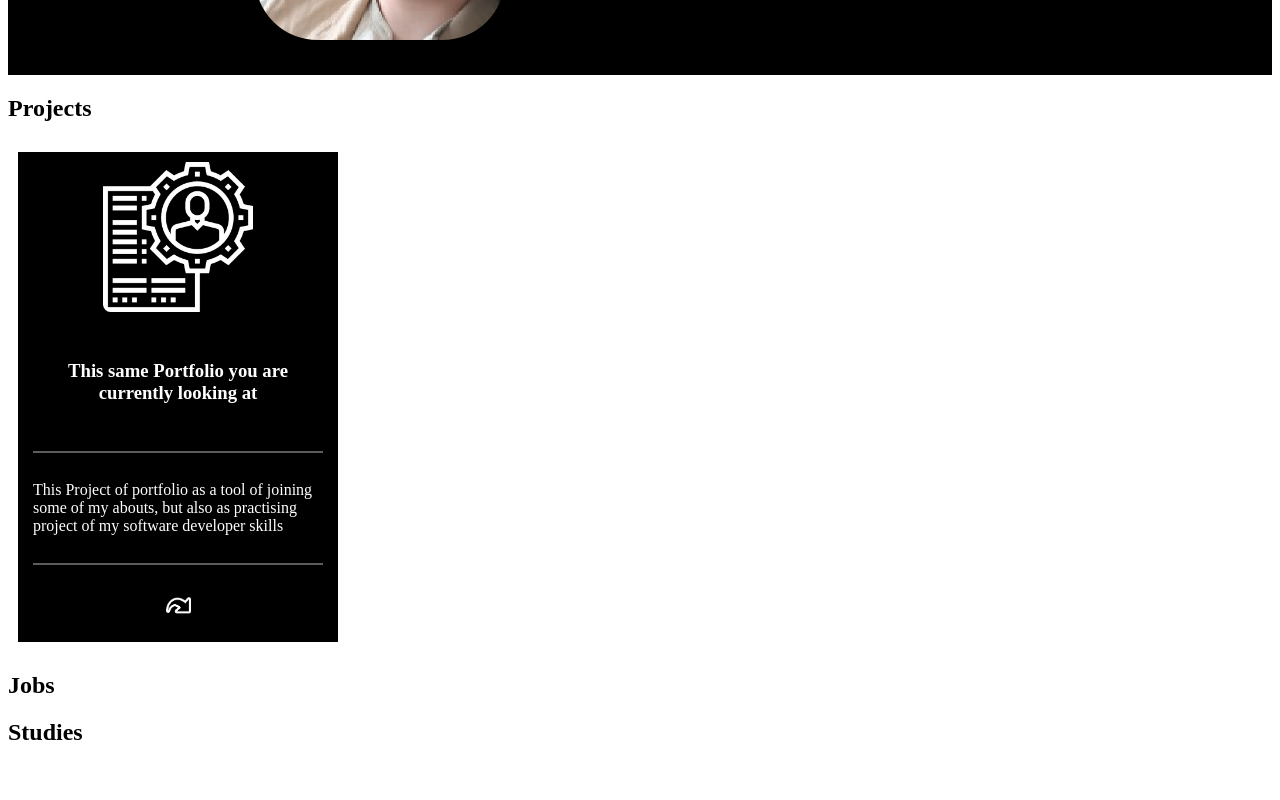
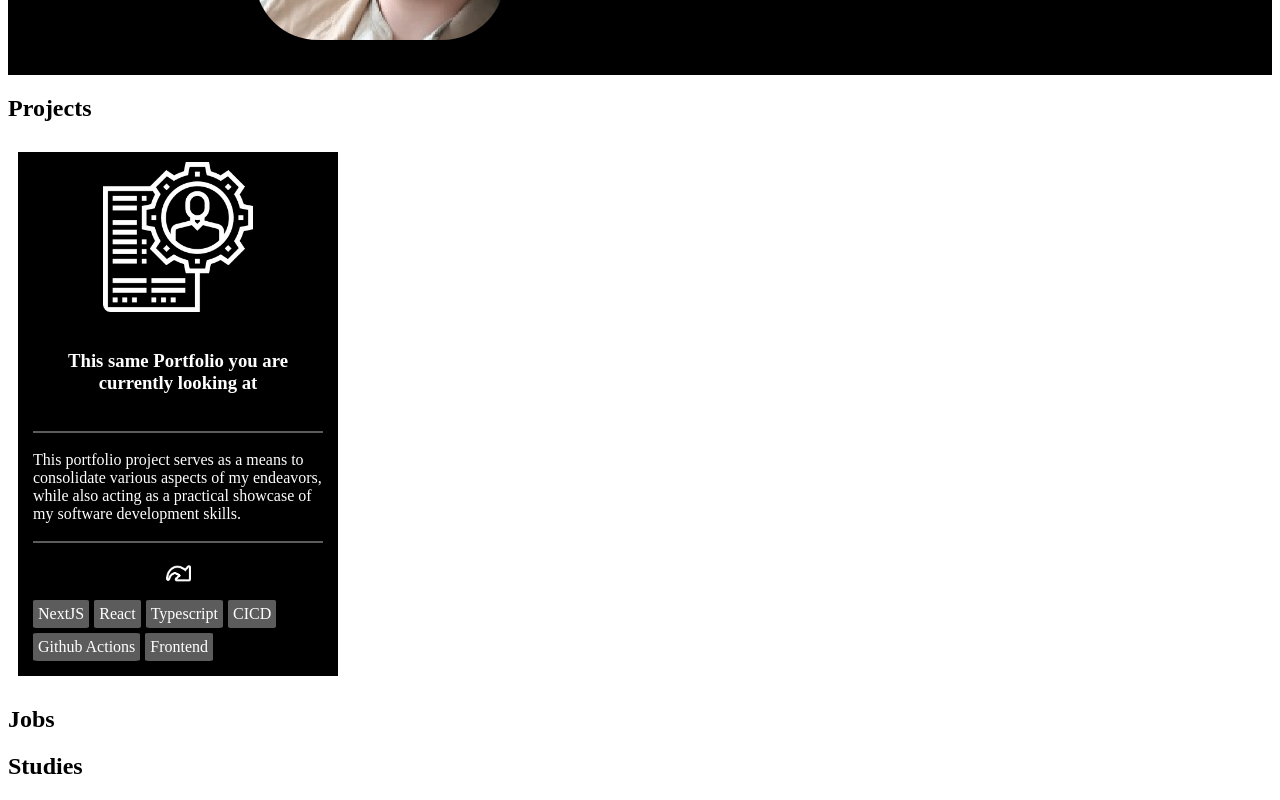
Before and after one commit to Deffohn/portfolio-website, a Next.js app in the folder app/: page / in a window 1280 px wide. Shown: the part 375-1175 px from the top of the page. Before the commit the page ends 1141 px from the top, so only its background shows below. Built offline with nearby package versions, Linux system fonts and the light colour scheme.

Commit message:
✨ finalizing the project display on the home page

```diff
--- a/app/components/Projects/Projects.module.css
+++ b/app/components/Projects/Projects.module.css
@@ -7,6 +7,10 @@
   .projectPicture {
     width: 50%;
     height: 50%;
+  }
+
+  .projectContentTagItem {
+    margin-left: 2px;
   }
 }
 
@@ -20,6 +24,11 @@
     width: 30%;
     height: 30%;
   }
+
+  .projectContentTagsList {
+    justify-content: space-between;
+  }
+
 }
 
 .project {
@@ -47,7 +56,6 @@
 
 .projectContent {
   flex: 1;
-  margin-bottom: 10px;
 }
 
 .projectPicture {
@@ -110,3 +118,25 @@
   margin-left: auto;
   margin-right: auto;
 }
+
+.projectContentTagsList {
+  display: flex;
+  flex-wrap: wrap;
+  margin-bottom: 10px;
+}
+
+.projectContentTagItem {
+  display: wrap;
+  vertical-align: middle;
+  background: rgb(92, 92, 92);
+  border-radius: 5%;
+  margin-left: 5px;
+  margin-bottom: 5px;
+}
+
+.projectContentTagText {
+  display: flex;
+  margin: 5px;
+  color: white;
+  text-align: center;
+}
--- a/app/components/Projects/Projects.tsx
+++ b/app/components/Projects/Projects.tsx
@@ -85,6 +85,23 @@ const ProjectComponent: React.FC<{contentInput: ProjectContentInput}> = (
           </div>
 
         }
+        { /* {project tags} */
+          contentInput.projectTags && contentInput.projectTags?.length != 0 &&
+
+          <div className={styles.projectContentTagsList}>
+            {
+              contentInput.projectTags.map((tag: string, projectTagIndex) => {
+                return (
+                  <div className={styles.projectContentTagItem}>
+                    <a key={projectTagIndex} className={styles.projectContentTagText}>
+                      {tag}
+                    </a>
+                  </div>
+                );
+              })
+            }
+          </div>
+        }
 
       </div>
     </div>
@@ -95,13 +112,14 @@ const projects: ProjectContentInput[] = [
   {
     illustrationPath: "/projects/portfolio.png",
     projectName: "This same Portfolio you are currently looking at",
-    projectDescription: "This Project of portfolio as a tool of joining some of my abouts, but also as practising project of my software developer skills",
+    projectDescription: "This portfolio project serves as a means to consolidate various aspects of my endeavors, while also acting as a practical showcase of my software development skills.",
     projectTags: [
       "NextJS",
+      "React",
       "Typescript",
       "CICD",
       "Github Actions",
-      "Front"
+      "Frontend"
     ],
     projectLinks: [
       "https://github.com/Deffohn/portfolio-website"
```
